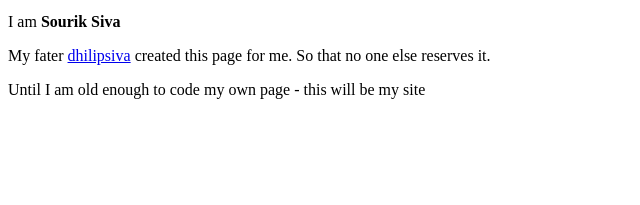
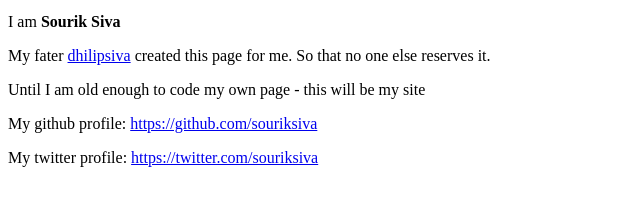
Before and after one commit to souriksiva/souriksiva.github.io, a plain HTML site: page index.html in a window 1280 px wide. Shown: the part 101-306 px from the top of the page, without its empty margins (0-640 px from the left). Drawn offline with Linux system fonts and the light colour scheme.

Commit message:
Added a Twitter and GitHub link

```diff
--- a/index.html
+++ b/index.html
@@ -10,5 +10,7 @@
 		<p>I am <b>Sourik Siva</b></p>
 		<p>My fater <a href="http://dhilipsiva.com" target="_blank">dhilipsiva</a> created this page for me. So that no one else reserves it.</p>
 		<p>Until I am old enough to code my own page - this will be my site</p>
+		<p>My github profile: <a href="https://github.com/souriksiva" target="_blank">https://github.com/souriksiva</a></p>
+		<p>My twitter profile: <a href="https://twitter.com/souriksiva" target="_blank">https://twitter.com/souriksiva</a></p>
 	</body>
 </html>
```
